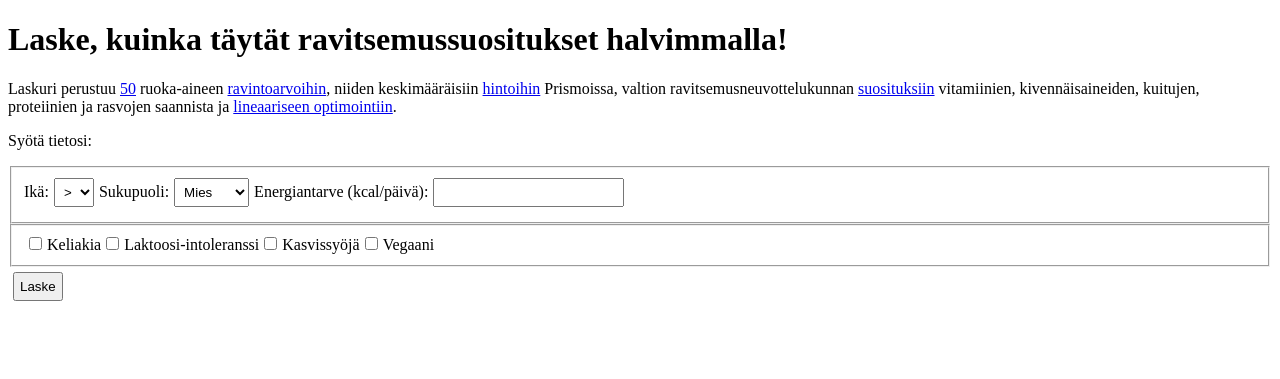
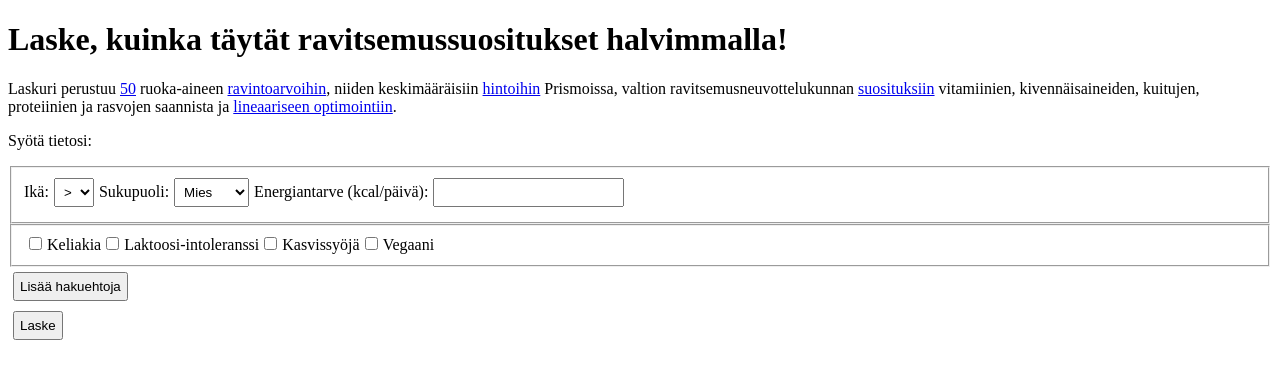
Before and after one commit to kauko-i/saastaruoassa, a Flask app: page / in a window 1280 px wide. Shown: the top 379 px of the page. Run offline with Flask 2, Linux system fonts and the light colour scheme; data that the repository does not hold is empty; some libraries are stand-ins or nearby versions.

Commit message:
add protein requirement option

```diff
--- a/app.py
+++ b/app.py
@@ -194,7 +194,7 @@ def aineet():
 def index():
     if request.method == 'POST':
         req = request.json
-        res = syote2tulos(req['ika'], req['sukupuoli'], req['energia'], req['keliakia'], req['laktoosi'], req['kasvis'], req['vegaani'], False)
+        res = syote2tulos(req['ika'], req['sukupuoli'], req['energia'], req['keliakia'], req['laktoosi'], req['kasvis'], req['vegaani'], req['proteiini'])
         return res
     ikaryhmat = []
     with psycopg2.connect(DATABASE_URL, sslmode='require') as conn:
--- a/static/react.js
+++ b/static/react.js
@@ -35,17 +35,37 @@ class HenkiloLomake extends React.PureComponent {
             keliakia: false,
             laktoosi: false,
             kasvis: false,
-            vegaani: false
+            vegaani: false,
+            proteiini: '',
+            buttonText: 'Lisää hakuehtoja'
         };
         this.handleChange = this.handleChange.bind(this);
         this.handleSubmit = this.handleSubmit.bind(this);
+        this.switchCollapse = this.switchCollapse.bind(this);
+    }
+
+    switchCollapse() {
+        const fields = document.querySelector('#collapsible');
+        if (fields.style.maxHeight) {
+            this.setState({ buttonText: 'Lisää hakuehtoja', proteiini: '' });
+            fields.style.maxHeight = null;
+        } else {
+            this.setState({ buttonText: 'Vähemmän hakuehtoja' });
+            fields.style.maxHeight = fields.scrollHeight + 'px';
+        }
     }
 
     handleChange(event) {
         const { target } = event;
-        if (target.name == 'energia') {
+        if (target.name === 'energia') {
             if (!target.value.match(/^[1-9]\d*$/))
                 target.setCustomValidity('Syötä positiivinen tarve!');
+            else
+                target.setCustomValidity('');
+        }
+        if (target.name === 'proteiini') {
+            if (target !== '' && !target.value.match(/^\d+$/))
+                target.setCustomValidity('Syötä ei-negatiivinen luku!')
             else
                 target.setCustomValidity('');
         }
@@ -66,7 +86,8 @@ class HenkiloLomake extends React.PureComponent {
                 'keliakia': this.state.keliakia,
                 'laktoosi': this.state.laktoosi,
                 'kasvis': this.state.kasvis,
-                'vegaani': this.state.vegaani
+                'vegaani': this.state.vegaani,
+                'proteiini': this.state.proteiini
             }),
         }).then((res) => res.json()).then((res) => {
             if (JSON.stringify(res) === '{}') {
@@ -85,7 +106,7 @@ class HenkiloLomake extends React.PureComponent {
                     <select name="ika" onChange={this.handleChange}>
                         {
                             this.state.ryhmat.map((ryhma, i) => {
-                                if (i == this.state.ryhmat.length - 1)
+                                if (i === this.state.ryhmat.length - 1)
                                     return <option key={ryhma} id={ryhma}>&gt;{ryhma}</option>;
                                 return <option key={ryhma} id={ryhma}>{ryhma}-{Number(this.state.ryhmat[i + 1]) - 1}</option>;
                             })
@@ -128,6 +149,18 @@ class HenkiloLomake extends React.PureComponent {
                     Vegaani
                 </label>
             </fieldset>
+            <button type="button" onClick={this.switchCollapse}>{this.state.buttonText}</button>
+            <div id="collapsible">
+                <fieldset>
+                    <label>
+                        Proteiinia vähintään (g/päivä):
+                        <input name="proteiini"
+                            value={this.state.proteiini}
+                            onChange={this.handleChange}
+                            type="number"/>
+                    </label>
+                </fieldset>
+            </div>
             <input type="submit" value="Laske" />
         </form>);
     }
--- a/static/styles.css
+++ b/static/styles.css
@@ -12,3 +12,9 @@ form button {
     padding: 5px;
     margin: 5px;
 }
+
+#collapsible {
+    max-height: 0;
+    overflow: hidden;
+    transition: max-height 0.2s ease-in;
+}
```
